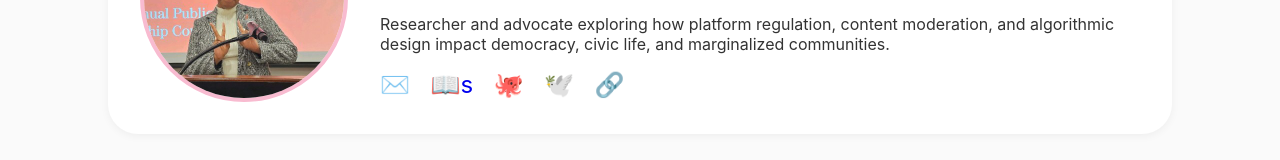
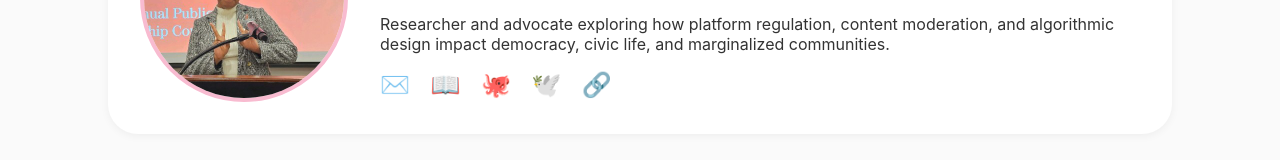
Before and after one commit to love-adu/website, a plain HTML site: page index.html in a window 1280 px wide. Shown: the part 309-469 px from the top of the page. Drawn offline with Linux system fonts and the light colour scheme.

Commit message:
Update index.html

```diff
--- a/index.html
+++ b/index.html
@@ -205,9 +205,9 @@
       <p>Researcher and advocate exploring how platform regulation, content moderation, and algorithmic design impact democracy, civic life, and marginalized communities.</p>
       <div class="icons">
         <a href="mailto:loveadu@berkeley.edu" class="mail">✉️</a>
-        <a href="https://substack.com/@loveadu" target="_blank" class="substack">📖s</a>
+        <a href="https://substack.com/@loveadu" target="_blank" class="substack">📖</a>
         <a href="https://github.com/love-adu" target="_blank" class="github">🐙</a>
-         <a href="https://x.com/LoveAdu5" target="_blank" class="x">🕊️</a>
+        <a href="https://x.com/LoveAdu5" target="_blank" class="x">🕊️</a>
         <a href="https://www.linkedin.com/in/love-adu-868458233/" target="_blank" class="linkedin">🔗</a>
       </div>
     </div>
```
